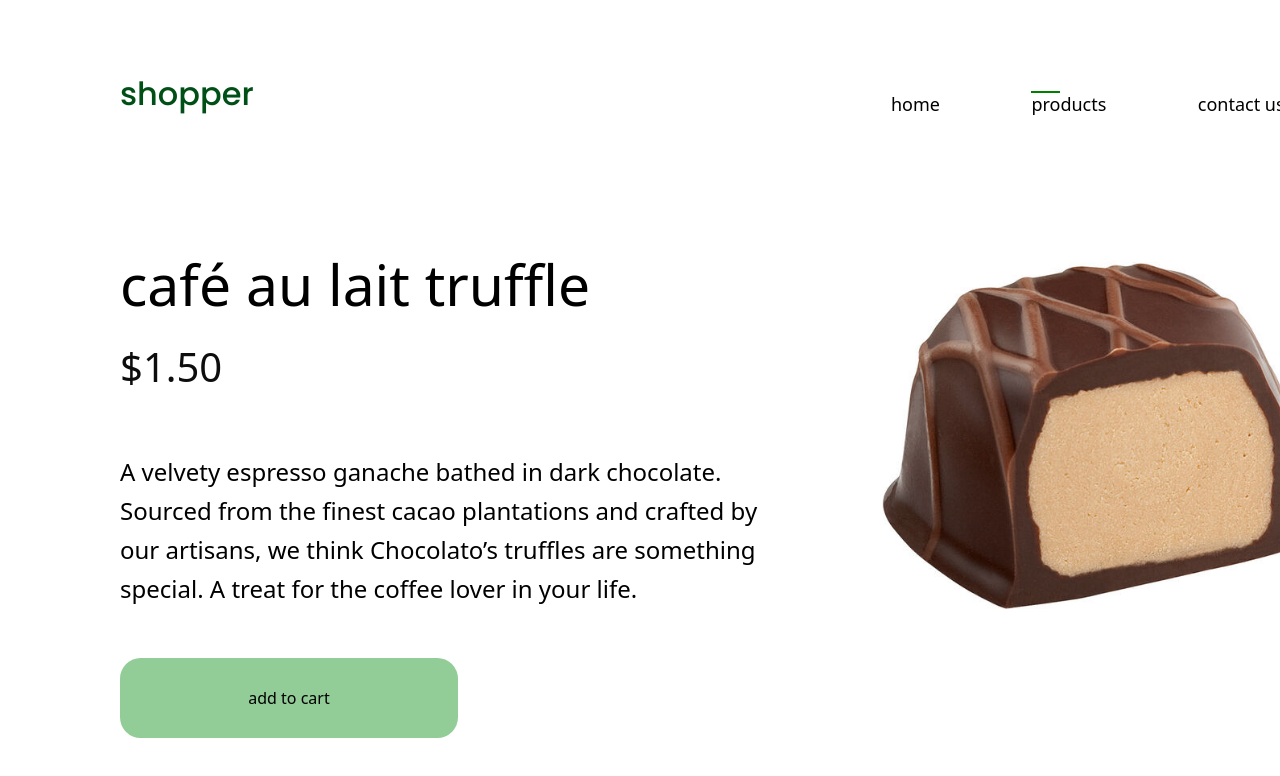
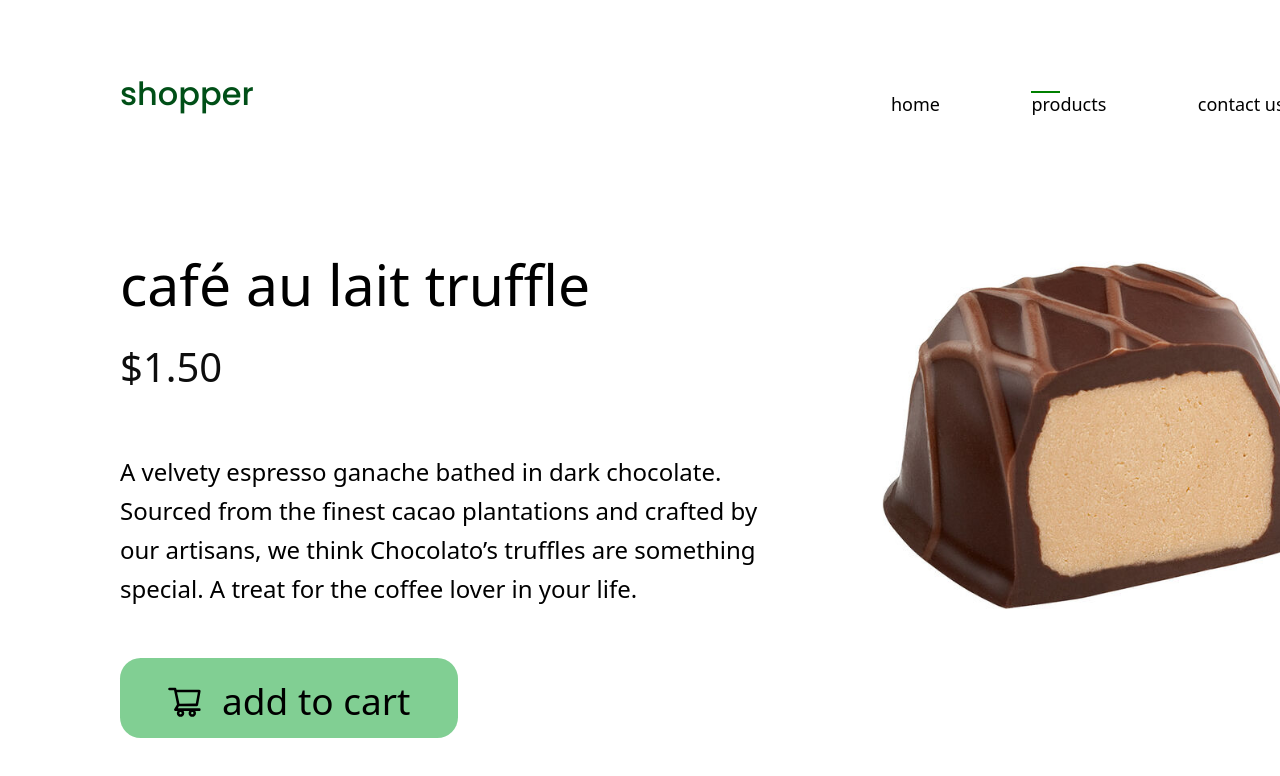
Before and after one commit to AviFS/css-class, a plain HTML site: page hw4/product.html in a window 1280 px wide. Shown: the top 776 px of the page. Drawn offline with nearby package versions, Linux system fonts and the light colour scheme.

Commit message:
hw4 - polished products page

```diff
--- a/hw4/product.html
+++ b/hw4/product.html
@@ -182,11 +182,35 @@
     .cta-button {
         width: 338px;
         height: 80px;
-        background: #92CD98;
+        background: #81CF93;
         border-radius: 20.7407px;
         font-weight: 500;
-        font-size: 36;
+        font-size: 37px;
+        position: relative;
     }
+
+    .cta-button:hover {
+        background-color: #A1D9A6;
+    }
+
+    .cta-icon {
+        position: absolute;
+        top: 25px;
+        left: 43px;
+        width: 43px;
+        height: 37px;
+    }
+
+    .cta-text {
+        position:absolute;
+        top: 15px;
+        left: 102px;
+    }
+
+    .footer {
+        margin-top: 47px;
+    }
+
 </style>
 <body>
     <div class="container">
@@ -216,14 +240,18 @@
                 <h2 class="price">$1.50</h2>
             </div>
             <p class="text">A velvety espresso ganache bathed in dark chocolate. Sourced from the finest cacao plantations and crafted by our artisans, we think Chocolato’s truffles are something special. A treat for the coffee lover in your life.</p>
-            <button class="cta-button">add to cart</button>
+            <button class="cta-button">
+                <svg xmlns="http://www.w3.org/2000/svg" class="cta-icon" aria-hidden="true" role="img" preserveAspectRatio="xMidYMid meet" viewBox="0 0 1024 1024">
+                    <path fill="currentColor" d="M922.9 701.9H327.4l29.9-60.9l496.8-.9c16.8 0 31.2-12 34.2-28.6l68.8-385.1c1.8-10.1-.9-20.5-7.5-28.4a34.99 34.99 0 0 0-26.6-12.5l-632-2.1l-5.4-25.4c-3.4-16.2-18-28-34.6-28H96.5a35.3 35.3 0 1 0 0 70.6h125.9L246 312.8l58.1 281.3l-74.8 122.1a34.96 34.96 0 0 0-3 36.8c6 11.9 18.1 19.4 31.5 19.4h62.8a102.43 102.43 0 0 0-20.6 61.7c0 56.6 46 102.6 102.6 102.6s102.6-46 102.6-102.6c0-22.3-7.4-44-20.6-61.7h161.1a102.43 102.43 0 0 0-20.6 61.7c0 56.6 46 102.6 102.6 102.6s102.6-46 102.6-102.6c0-22.3-7.4-44-20.6-61.7H923c19.4 0 35.3-15.8 35.3-35.3a35.42 35.42 0 0 0-35.4-35.2zM305.7 253l575.8 1.9l-56.4 315.8l-452.3.8L305.7 253zm96.9 612.7c-17.4 0-31.6-14.2-31.6-31.6c0-17.4 14.2-31.6 31.6-31.6s31.6 14.2 31.6 31.6a31.6 31.6 0 0 1-31.6 31.6zm325.1 0c-17.4 0-31.6-14.2-31.6-31.6c0-17.4 14.2-31.6 31.6-31.6s31.6 14.2 31.6 31.6a31.6 31.6 0 0 1-31.6 31.6z"></path>
+                </svg>
+                <p class="cta-text">add to cart</p>
+            </button>
         </div>
         <div class="right-column">
             <img class="image" src="./truffle.jpeg" alt="truffle">
         </div>
     </div>
-
-
+    <footer class="footer"></footer>
     </div>
 </body>
 </html>
```
